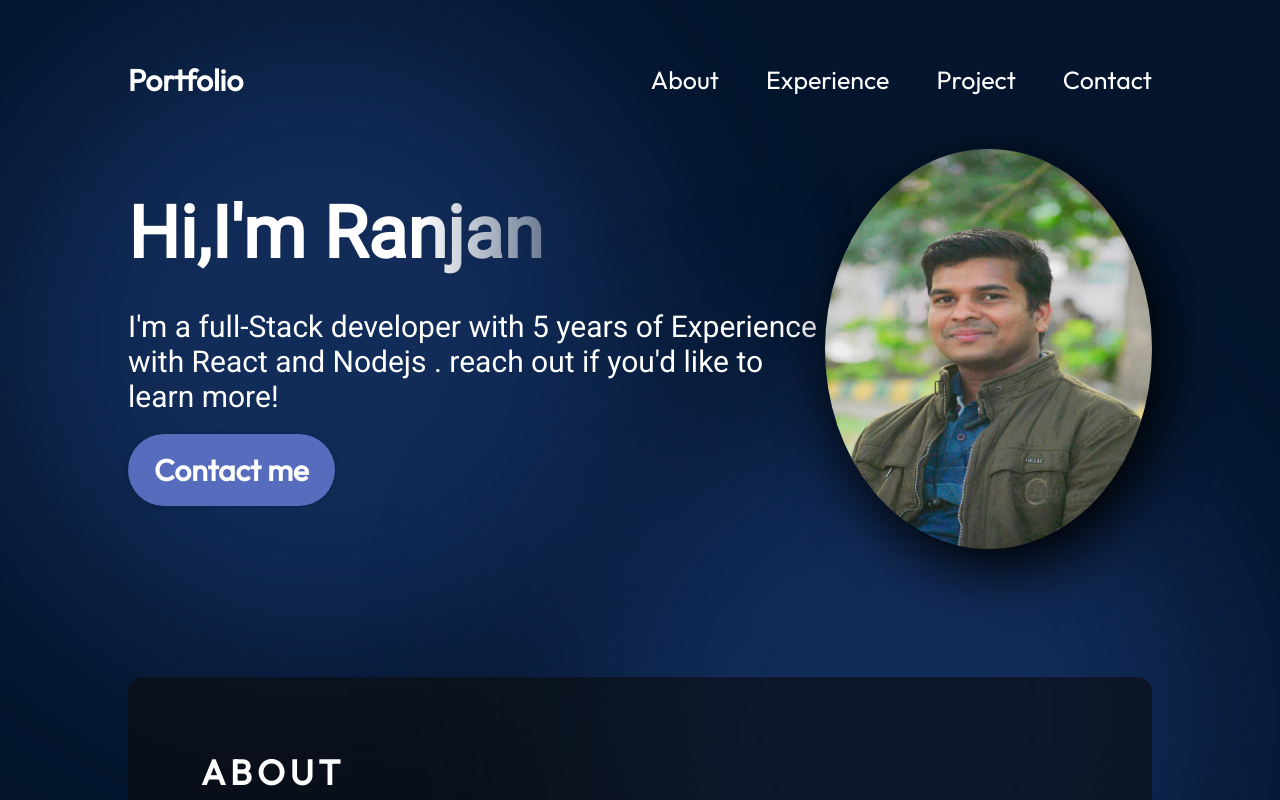
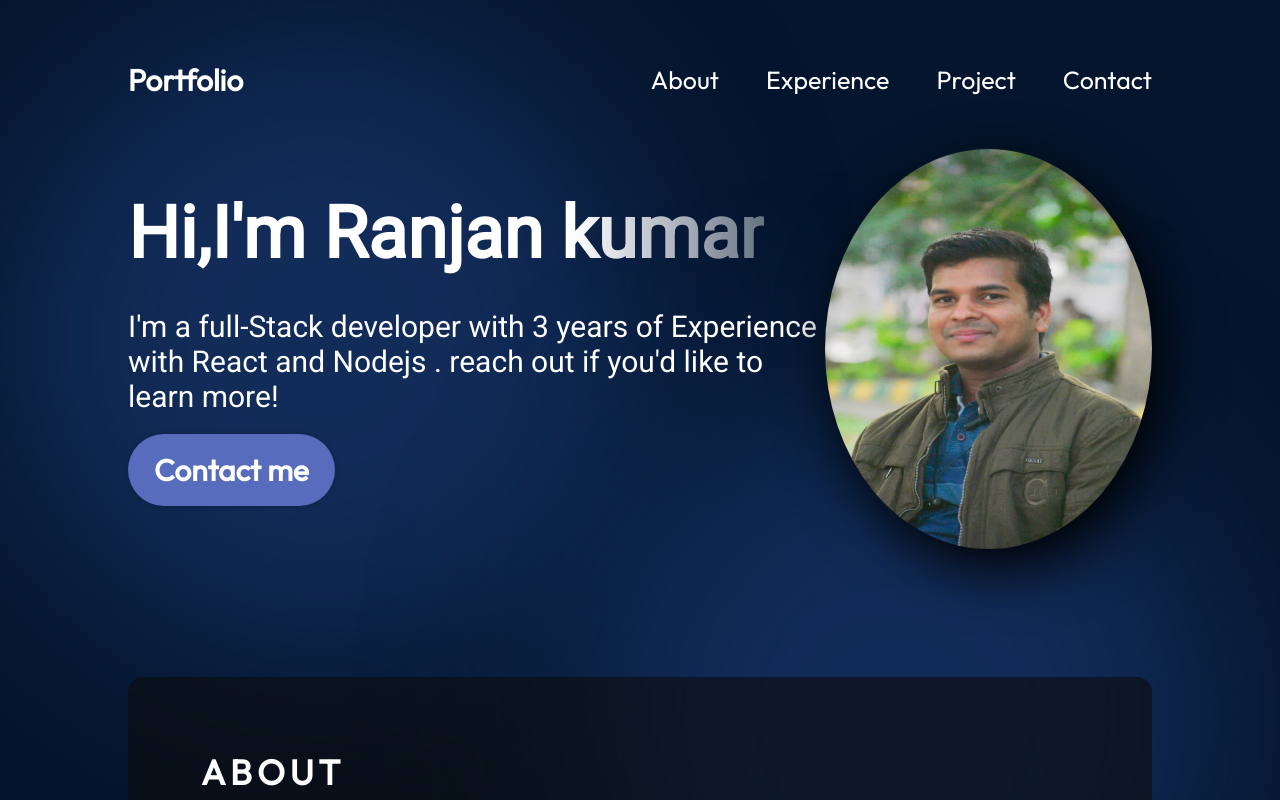
Before and after one commit to Ranjan-33/Portfolio, a React (Vite) app: page / in a window 1280 px wide. Shown: the top 800 px of the page. Built offline with nearby package versions, Linux system fonts and the light colour scheme.

Commit message:
updated name

```diff
--- a/src/components/Hero.jsx
+++ b/src/components/Hero.jsx
@@ -6,9 +6,9 @@ const Hero = () => {
   return (
     <section className={styles.container}>
       <div className={styles.content}>
-        <h1 className={styles.title}>Hi,I'm Ranjan </h1>
+        <h1 className={styles.title}>Hi,I'm Ranjan kumar </h1>
         <p className={styles.description}>
-          I'm a full-Stack developer with 5 years of Experience with React and
+          I'm a full-Stack developer with 3 years of Experience with React and
           Nodejs . reach out if you'd like to learn more!
         </p>
         <a href="mailto:myemail@gmail.com" className={styles.contactBtn}>
```
